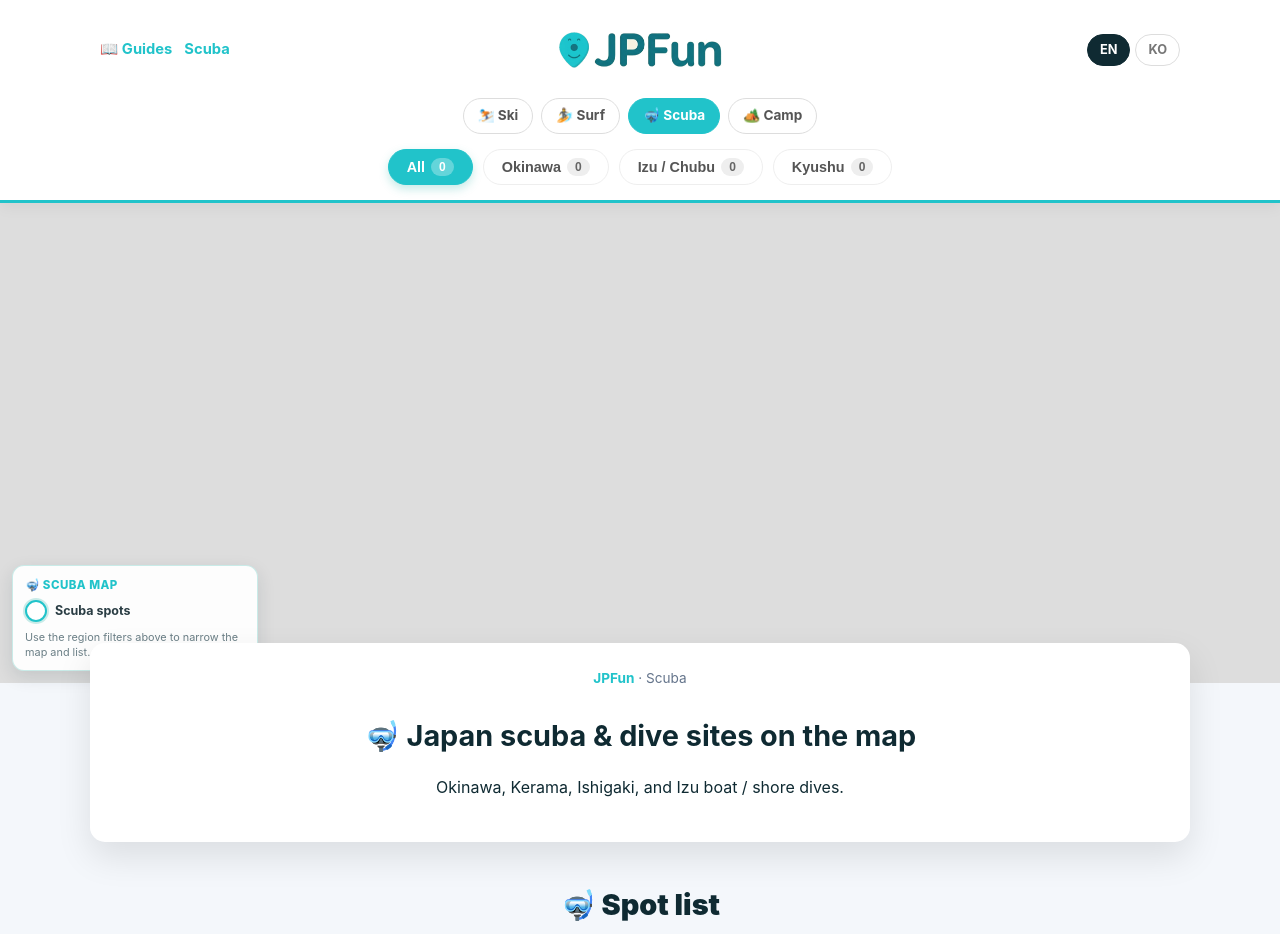
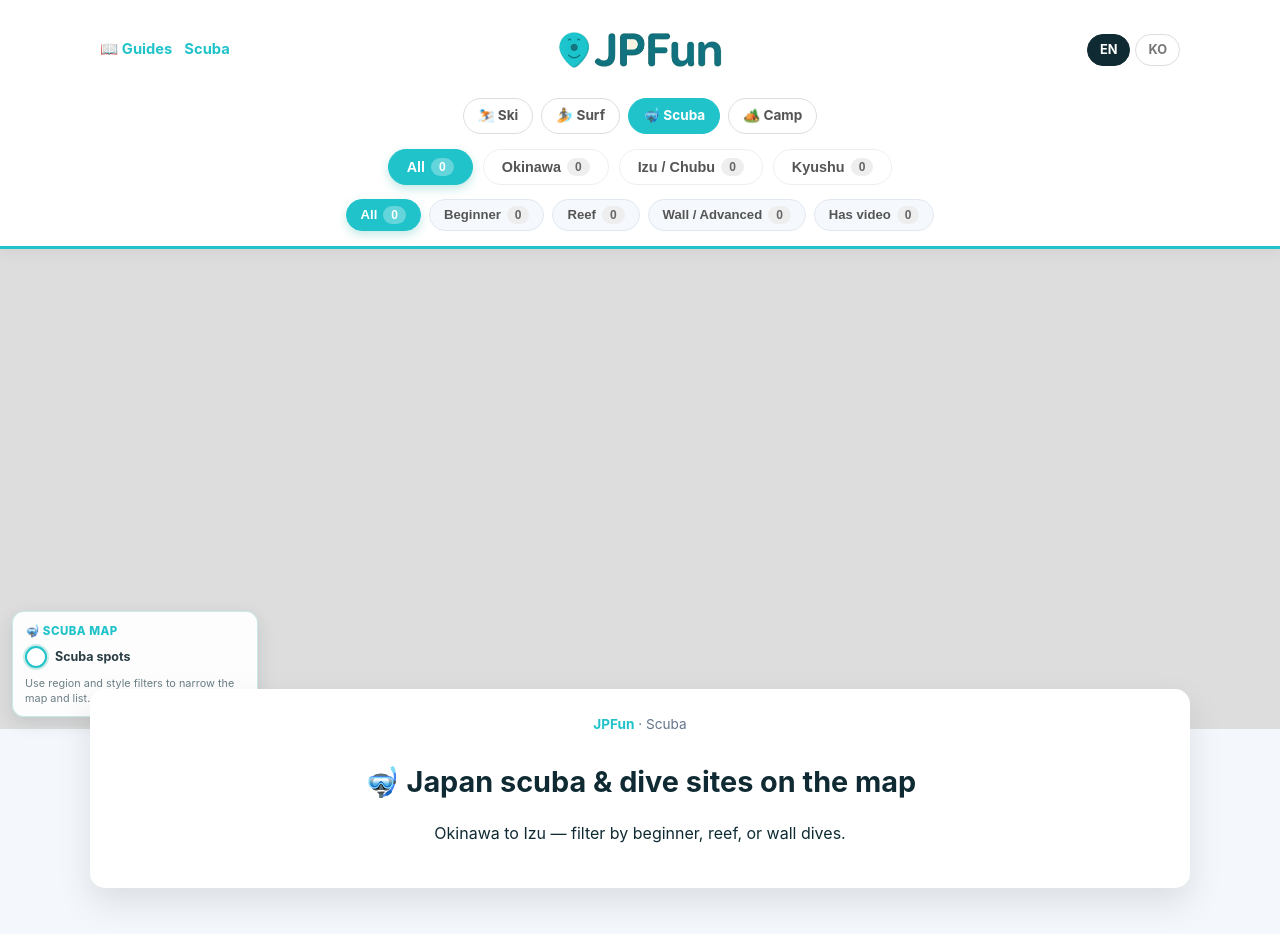
Before and after one commit to starful/jpfun, a Flask app: page /dive in a window 1280 px wide. Shown: the top 934 px of the page. Run offline with Flask 3, Linux system fonts and the light colour scheme; some libraries are stand-ins or nearby versions.

Commit message:
Add per-activity style filters beside region chips.
Let visitors narrow ski/surf/dive/camp spots by beginner, powder, glamping, and similar tags from title/summary signals.

Co-authored-by: Cursor <cursoragent@cursor.com>

```diff
--- a/app/static/css/style.css
+++ b/app/static/css/style.css
@@ -95,6 +95,11 @@ header {
     gap: 8px;
 }
 
+.theme-filter-buttons--trait {
+    padding-top: 0;
+    gap: 8px;
+}
+
 .theme-filter-buttons.is-hidden,
 .theme-filter-buttons[hidden] {
     display: none;
@@ -111,6 +116,13 @@ header {
     font-size: 0.82rem;
     border-radius: 22px;
     background: #f7fbfa;
+}
+.theme-button--trait {
+    padding: 6px 14px;
+    font-size: 0.82rem;
+    border-radius: 22px;
+    background: #f5f8fc;
+    border-color: #e2e8f0;
 }
 .theme-button.active {
     background-color: var(--accent-color); color: white; border-color: var(--accent-color);
--- a/app/static/js/main.js
+++ b/app/static/js/main.js
@@ -1,5 +1,5 @@
 /**
- * JPFun activity map — one activity, region filters, SEO paths /ski/hokkaido
+ * JPFun activity map — one activity, region + style filters, SEO paths /ski/hokkaido
  */
 
 import {
@@ -9,6 +9,12 @@ import {
     activityPath,
     withRegion,
 } from './regions.js';
+import {
+    matchesTraitFilter,
+    traitsForActivity,
+    withTraits,
+    isKnownTrait,
+} from './traits.js';
 import {
     initGoogleMap,
     renderClinicMarkers,
@@ -21,6 +27,7 @@ import {
 const mapRoot = document.getElementById('map');
 const currentActivity = (mapRoot?.dataset.activity || 'ski').toLowerCase();
 const regionFilters = regionsForActivity(currentActivity);
+const traitFilters = traitsForActivity(currentActivity);
 
 const params = new URLSearchParams(window.location.search);
 let currentLang = params.get('lang') || document.documentElement.lang || 'en';
@@ -28,15 +35,20 @@ if (!['en', 'ko'].includes(currentLang)) currentLang = 'en';
 
 let outdoorItems = [];
 let currentRegion = (mapRoot?.dataset.region || 'all').toLowerCase();
+let currentTrait = (params.get('tag') || 'all').toLowerCase();
+if (!isKnownTrait(currentActivity, currentTrait)) currentTrait = 'all';
 
 function itemBaseId(item) {
     return String(item?.id || item?.base_id || '').replace(/_(en|ko)$/i, '');
 }
 
 function langSuffix(path) {
-    if (currentLang === 'en') return path;
-    const join = path.includes('?') ? '&' : '?';
-    return `${path}${join}lang=${currentLang}`;
+    const url = new URL(path, window.location.origin);
+    if (currentLang !== 'en') url.searchParams.set('lang', currentLang);
+    else url.searchParams.delete('lang');
+    if (currentTrait && currentTrait !== 'all') url.searchParams.set('tag', currentTrait);
+    else url.searchParams.delete('tag');
+    return `${url.pathname}${url.search}`;
 }
 
 async function loadItems(lang) {
@@ -47,7 +59,8 @@ async function loadItems(lang) {
     const items = data[key] || [];
     outdoorItems = items
         .filter(i => matchesActivityFilter(i, currentActivity))
-        .map(withRegion);
+        .map(withRegion)
+        .map(withTraits);
 
     const el = document.getElementById('last-updated-date');
     if (el) el.textContent = data.last_updated || '';
@@ -56,6 +69,7 @@ async function loadItems(lang) {
 function filteredItems() {
     return outdoorItems.filter(item =>
         matchesRegionFilter(item.region, currentRegion)
+        && matchesTraitFilter(item.traits, currentTrait)
     );
 }
 
@@ -98,7 +112,7 @@ function renderList(data) {
     if (data.length === 0) {
         container.innerHTML = `
             <div style="grid-column:1/-1; text-align:center; padding:100px 0; color:#999;">
-                <p style="font-size:1.2rem;">No spots in this region.</p>
+                <p style="font-size:1.2rem;">No spots match these filters.</p>
             </div>`;
         return;
     }
@@ -142,11 +156,33 @@ function updateCounts() {
         const el = document.getElementById(btn.countId);
         if (!el) continue;
         if (btn.key === 'all') {
-            el.textContent = String(outdoorItems.length);
+            el.textContent = String(
+                outdoorItems.filter(i => matchesTraitFilter(i.traits, currentTrait)).length
+            );
             continue;
         }
         el.textContent = String(
-            outdoorItems.filter(i => matchesRegionFilter(i.region, btn.key)).length
+            outdoorItems.filter(i =>
+                matchesRegionFilter(i.region, btn.key)
+                && matchesTraitFilter(i.traits, currentTrait)
+            ).length
+        );
+    }
+
+    for (const btn of traitFilters) {
+        const el = document.getElementById(btn.countId);
+        if (!el) continue;
+        if (btn.key === 'all') {
+            el.textContent = String(
+                outdoorItems.filter(i => matchesRegionFilter(i.region, currentRegion)).length
+            );
+            continue;
+        }
+        el.textContent = String(
+            outdoorItems.filter(i =>
+                matchesRegionFilter(i.region, currentRegion)
+                && matchesTraitFilter(i.traits, btn.key)
+            ).length
         );
     }
 }
@@ -158,17 +194,47 @@ function syncActiveFilterButton() {
             const key = b.dataset.region || 'all';
             b.classList.toggle('active', key === currentRegion);
         });
+    document
+        .querySelectorAll('.theme-filter-buttons[data-level="trait"] .theme-button')
+        .forEach(b => {
+            const key = b.dataset.trait || 'all';
+            b.classList.toggle('active', key === currentTrait);
+        });
+}
+
+function pushFilterUrl() {
+    const path = langSuffix(activityPath(currentActivity, currentRegion));
+    window.history.pushState(
+        { activity: currentActivity, region: currentRegion, tag: currentTrait },
+        '',
+        path,
+    );
+    if (mapRoot) {
+        mapRoot.dataset.region = currentRegion;
+        mapRoot.dataset.tag = currentTrait;
+    }
 }
 
 function bindFilterButtons() {
     document.querySelectorAll('.theme-filter-buttons[data-level="region"] .theme-button').forEach(btn => {
         btn.addEventListener('click', async (e) => {
             e.preventDefault();
-            const next = btn.dataset.region || 'all';
-            currentRegion = next;
-            const path = langSuffix(activityPath(currentActivity, next));
-            window.history.pushState({ activity: currentActivity, region: next }, '', path);
-            if (mapRoot) mapRoot.dataset.region = next;
+            currentRegion = btn.dataset.region || 'all';
+            pushFilterUrl();
+            syncActiveFilterButton();
+            closeInfoWindow();
+            await updateUI();
+            if (window.innerWidth < 768) {
+                document.getElementById('list-section')?.scrollIntoView({ behavior: 'smooth' });
+            }
+        });
+    });
+
+    document.querySelectorAll('.theme-filter-buttons[data-level="trait"] .theme-button').forEach(btn => {
+        btn.addEventListener('click', async (e) => {
+            e.preventDefault();
+            currentTrait = btn.dataset.trait || 'all';
+            pushFilterUrl();
             syncActiveFilterButton();
             closeInfoWindow();
             await updateUI();
@@ -182,7 +248,13 @@ function bindFilterButtons() {
 window.addEventListener('popstate', async () => {
     const parts = window.location.pathname.replace(/\/+$/, '').split('/').filter(Boolean);
     currentRegion = (parts[1] || 'all').toLowerCase();
-    if (mapRoot) mapRoot.dataset.region = currentRegion;
+    const nextParams = new URLSearchParams(window.location.search);
+    const tag = (nextParams.get('tag') || 'all').toLowerCase();
+    currentTrait = isKnownTrait(currentActivity, tag) ? tag : 'all';
+    if (mapRoot) {
+        mapRoot.dataset.region = currentRegion;
+        mapRoot.dataset.tag = currentTrait;
+    }
     syncActiveFilterButton();
     closeInfoWindow();
     await updateUI();
--- /dev/null
+++ b/app/static/js/traits.js
@@ -0,0 +1,81 @@
+/**
+ * Non-region style filters (title/summary keyword tags).
+ * Chip sets differ per activity — keep in sync with activities.TRAITS_BY_ACTIVITY.
+ */
+
+export const TRAITS_BY_ACTIVITY = {
+    ski: [
+        { key: 'all', label: 'All', countId: 'count-trait-all' },
+        { key: 'beginner', label: 'Beginner', countId: 'count-trait-beginner' },
+        { key: 'family', label: 'Family', countId: 'count-trait-family' },
+        { key: 'powder', label: 'Powder', countId: 'count-trait-powder' },
+        { key: 'onsen', label: 'Onsen', countId: 'count-trait-onsen' },
+        { key: 'daytrip', label: 'Day trip', countId: 'count-trait-daytrip' },
+    ],
+    surf: [
+        { key: 'all', label: 'All', countId: 'count-trait-all' },
+        { key: 'beginner', label: 'Beginner', countId: 'count-trait-beginner' },
+        { key: 'reef', label: 'Reef / Point', countId: 'count-trait-reef' },
+        { key: 'daytrip', label: 'Day trip', countId: 'count-trait-daytrip' },
+    ],
+    dive: [
+        { key: 'all', label: 'All', countId: 'count-trait-all' },
+        { key: 'beginner', label: 'Beginner', countId: 'count-trait-beginner' },
+        { key: 'reef', label: 'Reef', countId: 'count-trait-reef' },
+        { key: 'wall', label: 'Wall / Advanced', countId: 'count-trait-wall' },
+        { key: 'video', label: 'Has video', countId: 'count-trait-video' },
+    ],
+    camp: [
+        { key: 'all', label: 'All', countId: 'count-trait-all' },
+        { key: 'glamping', label: 'Glamping', countId: 'count-trait-glamping' },
+        { key: 'carcamp', label: 'Car camp', countId: 'count-trait-carcamp' },
+        { key: 'beginner', label: 'Beginner', countId: 'count-trait-beginner' },
+        { key: 'onsen', label: 'Onsen', countId: 'count-trait-onsen' },
+    ],
+};
+
+const TRAIT_RULES = {
+    beginner: /beginner|초보|입문|완만|novice|\beasy\b|처음/i,
+    family: /family|가족|아이\s*동반|\bkids?\b|child/i,
+    powder: /powder|파우더/i,
+    onsen: /onsen|온천/i,
+    daytrip: /day\s*trip|당일|weekend|주말|near\s*tokyo|도쿄\s*근교|tokyo\s*day/i,
+    reef: /reef|산호|coral|point\s*break|reef\s*break/i,
+    wall: /wall|월\s*다이브|드롭오프|drop.?off|advanced|상급/i,
+    glamping: /글램핑|glamping/i,
+    carcamp: /차박|car\s*camp|vanlife|캠핑카/i,
+};
+
+function itemText(item) {
+    return `${item?.title || ''}\n${item?.summary || ''}`;
+}
+
+export function detectTraits(item) {
+    const text = itemText(item);
+    const found = [];
+    for (const [key, re] of Object.entries(TRAIT_RULES)) {
+        if (re.test(text)) found.push(key);
+    }
+    if (String(item?.youtube_id || '').trim()) found.push('video');
+    return found;
+}
+
+export function withTraits(item) {
+    item.traits = detectTraits(item);
+    return item;
+}
+
+export function matchesTraitFilter(traits, traitFilter) {
+    if (!traitFilter || traitFilter === 'all') return true;
+    if (!traits || !traits.length) return false;
+    return traits.includes(traitFilter);
+}
+
+export function traitsForActivity(activity) {
+    return TRAITS_BY_ACTIVITY[activity] || [{ key: 'all', label: 'All', countId: 'count-trait-all' }];
+}
+
+export function isKnownTrait(activity, key) {
+    if (!key || key === 'all') return true;
+    return (TRAITS_BY_ACTIVITY[activity] || []).some(t => t.key === key);
+}
--- a/app/templates/activity.html
+++ b/app/templates/activity.html
@@ -46,7 +46,8 @@
             <div id="map"
                  data-map-id="{{ site.maps_id }}"
                  data-activity="{{ activity }}"
-                 data-region="{{ region }}"></div>
+                 data-region="{{ region }}"
+                 data-tag="{{ trait if trait is defined else 'all' }}"></div>
             <aside class="map-legend" aria-label="Map legend">
                 <div class="map-legend-title">{{ activity_meta.emoji }} {{ activity_label }} map</div>
                 <ul class="map-legend-list">
@@ -57,9 +58,9 @@
                 </ul>
                 <p class="map-legend-note">
                     {% if lang == 'ko' %}
-                    위에서 지역을 고르면 지도와 목록이 함께 좁혀집니다.
+                    지역·스타일 필터로 지도와 목록을 함께 좁혀 보세요.
                     {% else %}
-                    Use the region filters above to narrow the map and list.
+                    Use region and style filters to narrow the map and list.
                     {% endif %}
                 </p>
             </aside>
--- a/app/templates/header.html
+++ b/app/templates/header.html
@@ -66,6 +66,18 @@
                 </button>
                 {% endfor %}
             </div>
+            {% if trait_buttons is defined and trait_buttons %}
+            <div class="theme-filter-buttons theme-filter-buttons--trait" data-level="trait" role="toolbar" aria-label="Style">
+                {% for btn in trait_buttons %}
+                <button type="button"
+                        class="theme-button theme-button--trait {% if btn.key == (trait if trait is defined else 'all') %}active{% endif %}"
+                        data-trait="{{ btn.key }}">
+                    {{ btn.label }}
+                    <span class="count-badge" id="{{ btn.count_id }}">0</span>
+                </button>
+                {% endfor %}
+            </div>
+            {% endif %}
         </div>
         {% endif %}
     </div>
```
Also changed, not shown: app/__init__.py (+13 -0 lines), app/activities.py (+54 -8 lines), app/traits.py (added, +45 -0 lines), tests/test_traits.py (added, +40 -0 lines).
